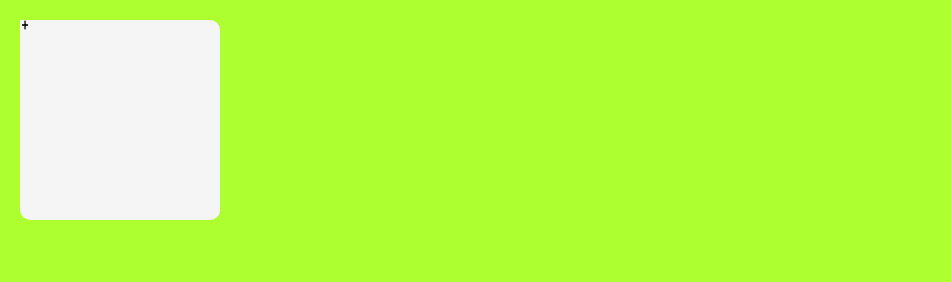
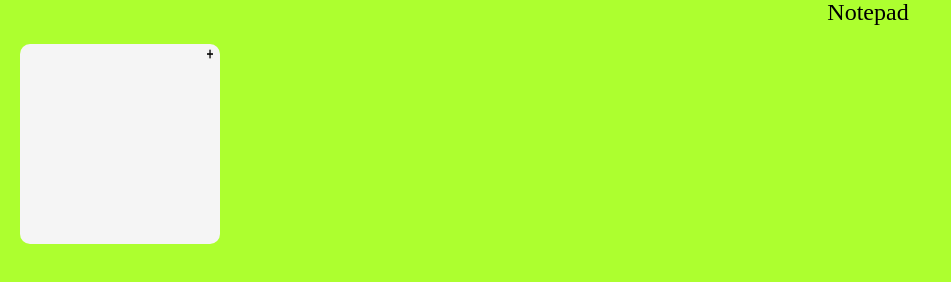
Before and after one commit to larimscorrea/notepad-layout-html-css-js, a plain HTML site: page index.html in a window 1280 px wide. Shown: the top 282 px of the page, without its empty margins (0-951 px from the left). Drawn offline with Linux system fonts and the light colour scheme.

Commit message:
Added basic init functions.

```diff
--- a/index.html
+++ b/index.html
@@ -1,16 +1,23 @@
 <!DOCTYPE html>
 <html lang="pt-BR">
+
 <head>
     <meta charset="UTF-8">
     <link rel="stylesheet" href="./style.css" />
     <link rel="stylesheet" href="./reset.css" />
     <title>Notepad</title>
 </head>
+
 <body>
     <main class="big-box">
+        <h1 class="title">Notepad</h1>
         <section class="box-wrapper">
-            <img class="icon" src="./plus.png" alt="símbolo de mais" />
+            <div class="icon__box">
+                <img class="icon" src="./plus.png" alt="símbolo de mais" />
+            </div>
+
         </section>
     </main>
 </body>
+
 </html>
--- a/style.css
+++ b/style.css
@@ -1,10 +1,19 @@
 body {
     background-color: greenyellow;
+    font-family: Verdana, sans-serif;
 }
 
 .big-box {
     width: 217vh;
     height: 95vh;
+}
+
+.title {
+    font-size: 24px;
+    font-weight: 500;
+    color: black;
+    display: flex;
+    justify-content: center;
 }
 
 .box-wrapper {
@@ -16,8 +25,13 @@ body {
     margin-top: 20px;
 }
 
+.icon__box {
+    display: flex;
+    justify-content: flex-end;
+}
+
 .icon {
     width: 10px;
     height: 10px;
-    display: flex;
+    margin: 5px;
 }
```
